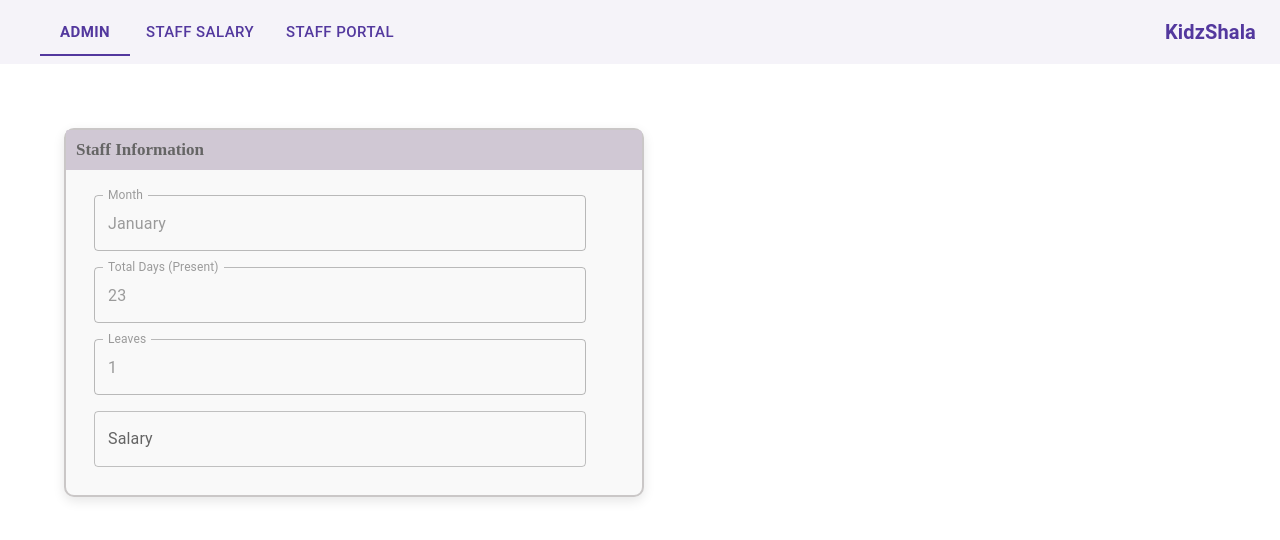
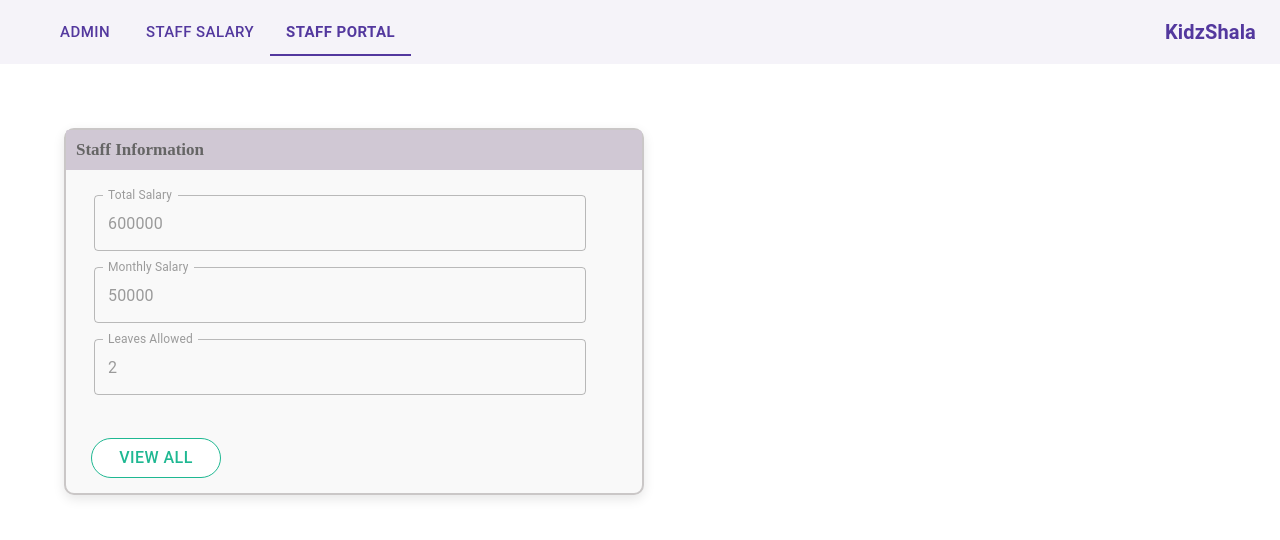
Before and after one commit to anushkasonii/Salary-Portal, a React (Vite) app: page /staff-portal in a window 1280 px wide. Shown: the top 540 px of the page. Built offline with nearby package versions, Linux system fonts and the light colour scheme.

Commit message:
added view all button

```diff
--- a/src/App.jsx
+++ b/src/App.jsx
@@ -18,6 +18,7 @@ import {
 import AdminDashboard from "./components/AdminDashboard";
 import StaffSalary from "./components/StaffSalary";
 import StaffPortal from "./components/StaffPortal";
+import ViewAll from "./components/ViewAll";
 
 function NavigationBar() {
   const location = useLocation();
@@ -26,6 +27,8 @@ function NavigationBar() {
   useEffect(() => {
     if (location.pathname === "/") setSelectedTab(0);
     else if (location.pathname === "/staff-salary") setSelectedTab(1);
+    else if (location.pathname === "/staff-portal") setSelectedTab(2);
+    else if (location.pathname === "/view-all") setSelectedTab(3);
   }, [location]);
 
   return (
@@ -74,6 +77,7 @@ function NavigationBar() {
                 "&.Mui-selected": { color: "#53389E", fontWeight: "bold" },
               }}
             />
+
           </Tabs>
 
         </Box>
@@ -141,8 +145,13 @@ function App() {
             <Route
               path="/staff-portal"
               element={
-                <StaffPortal
-                />
+                <StaffPortal />
+              }
+            />
+            <Route
+              path="/view-all"
+              element={
+                <ViewAll />
               }
             />
           </Routes>
--- a/src/components/StaffPortal.jsx
+++ b/src/components/StaffPortal.jsx
@@ -1,25 +1,22 @@
 import * as React from "react";
 import { useState } from "react";
+import { useNavigate } from "react-router-dom";
 import {
   Paper,
-  Table,
-  TableBody,
-  TableCell,
-  TableContainer,
-  TableHead,
-  TableRow,
-  Typography,
   Box,
   TextField,
+  Button,
+  Typography,
 } from "@mui/material";
 
 function StaffPortal() {
   const [formData, setFormData] = useState({
-    month: "January",
-    presentDays: 23,
-    leaves: 1,
-    salary: "",
+    totalSalary: 600000,
+    monthlySalary: 50000,
+    leavesAllowed: 2,
   });
+
+  const navigate = useNavigate();
 
   const handleInputChange = (e) => {
     const { name, value } = e.target;
@@ -27,6 +24,10 @@ function StaffPortal() {
       ...formData,
       [name]: value,
     });
+  };
+
+  const handleViewAllClick = () => {
+    navigate('/view-all');
   };
 
   return (
@@ -84,8 +85,10 @@ function StaffPortal() {
             <div>
               <TextField
                 id="outlined-multiline-flexible"
-                label="Month"
-                value={formData.month}
+                label="Total Salary"
+                name="totalSalary"
+                value={formData.totalSalary}
+                onChange={handleInputChange}
                 InputProps={{
                   sx: {
                     "&.Mui-focused .MuiOutlinedInput-notchedOutline": {
@@ -126,50 +129,10 @@ function StaffPortal() {
             <div>
               <TextField
                 id="outlined-multiline-flexible"
-                label="Total Days (Present)"
-                value={formData.presentDays}
-                InputProps={{
-                  sx: {
-                    "&.Mui-focused .MuiOutlinedInput-notchedOutline": {
-                      borderColor: "#1FB892", // Border color when focused
-                    },
-                    "& .MuiInputBase-input": {
-                      color: "#000000", // Default text color
-                    },
-                    "&.Mui-focused .MuiInputBase-input": {
-                      color: "#000000", // Text color when focused
-                    },
-                  },
-                }}
-                InputLabelProps={{
-                  sx: {
-                    "&.Mui-focused": {
-                      color: "#1FB892", // Label color when focused
-                    },
-                  },
-                }}
-                disabled
-              />
-            </div>
-          </Box>
-
-          <Box
-            component="form"
-            sx={{
-              "& .MuiTextField-root": {
-                m: 1,
-                width: "61.5ch",
-                marginLeft: 3.5,
-              },
-            }}
-            noValidate
-            autoComplete="off"
-          >
-            <div>
-              <TextField
-                id="outlined-multiline-flexible"
-                label="Leaves"
-                value={formData.leaves}
+                label="Monthly Salary"
+                name="monthlySalary"
+                value={formData.monthlySalary}
+                onChange={handleInputChange}
                 InputProps={{
                   sx: {
                     "&.Mui-focused .MuiOutlinedInput-notchedOutline": {
@@ -211,9 +174,9 @@ function StaffPortal() {
             <div>
               <TextField
                 id="outlined-multiline-flexible"
-                label="Salary"
-                name="salary"
-                value={formData.salary}
+                label="Leaves Allowed"
+                name="leavesAllowed"
+                value={formData.leavesAllowed}
                 onChange={handleInputChange}
                 InputProps={{
                   sx: {
@@ -235,9 +198,33 @@ function StaffPortal() {
                     },
                   },
                 }}
+                disabled
               />
             </div>
           </Box>
+          <Button
+            variant="outlined"
+            sx={{
+              borderRadius: "20px",
+              marginBottom: "15px",
+              marginLeft: "25px",
+              marginTop: "15px",
+              borderColor: "#1FB892",
+              color: "#1FB892",
+              fontSize: "16px",
+              backgroundColor: "white",
+              width: "130px",
+              alignItems: "center",
+              "&:hover": {
+                borderColor: "#1FB892",
+                backgroundColor: "#1FB892",
+                color: "white",
+              },
+            }}
+            onClick={handleViewAllClick}
+          >
+            View All
+          </Button>
         </div>
       </div>
     </Box>
--- /dev/null
+++ b/src/components/ViewAll.jsx
@@ -0,0 +1,154 @@
+import {
+    Box,
+    Paper,
+    Table,
+    TableBody,
+    TableCell,
+    TableContainer,
+    TableHead,
+    TableRow,
+    Typography,
+  } from "@mui/material";
+  import { useState } from "react";
+
+  const months = [
+    { name: "January", workingDays: 23, holidays: 4, weekend: 4 },
+    { name: "February", workingDays: 21, holidays: 3, weekend: 4 },
+    { name: "March", workingDays: 22, holidays: 4, weekend: 5 },
+    { name: "April", workingDays: 24, holidays: 2, weekend: 4 },
+    { name: "May", workingDays: 23, holidays: 4, weekend: 4 },
+    { name: "June", workingDays: 22, holidays: 3, weekend: 5 },
+    { name: "July", workingDays: 23, holidays: 4, weekend: 4 },
+    { name: "August", workingDays: 23, holidays: 4, weekend: 4 },
+    { name: "September", workingDays: 22, holidays: 3, weekend: 5 },
+    { name: "October", workingDays: 23, holidays: 4, weekend: 4 },
+    { name: "November", workingDays: 22, holidays: 3, weekend: 5 },
+    { name: "December", workingDays: 23, holidays: 4, weekend: 4 },
+  ];
+
+  function ViewAll() {
+    const [attendanceData] = useState(
+      months.map((month) => ({
+        month: month.name,
+        presentDays: Math.floor(Math.random() * (month.workingDays - 20 + 1)) + 20,
+        salaryProcessed: true,
+      }))
+    );
+
+    const calculateLeaves = (presentDays, workingDays) => {
+      return workingDays - presentDays;
+    };
+
+    const calculateExtraLeaves = (leaves, leavesAllowed) => {
+      return Math.max(0, leaves - leavesAllowed);
+    };
+
+    const calculatePerDaySalary = (monthlySalary) => {
+      return monthlySalary / 30;
+    };
+
+    const monthlySalary = 50000;
+    const leavesAllowed = 2;
+
+    return (
+      <Box sx={{ py: 4 }}>
+        <Typography variant="h4" gutterBottom sx={{ color: "#53389E" }}>
+          View All Salaries
+        </Typography>
+
+        <TableContainer component={Paper}>
+          <Table>
+            <TableHead>
+              <TableRow sx={{ bgcolor: "#1FB892" }}>
+                <TableCell
+                  align="center"
+                  sx={{ color: "white", fontSize: "16px", fontWeight: "bold" }}
+                >
+                  Month
+                </TableCell>
+                <TableCell
+                  align="center"
+                  sx={{ color: "white", fontSize: "16px", fontWeight: "bold" }}
+                >
+                  Total Working Days
+                </TableCell>
+                <TableCell
+                  align="center"
+                  sx={{ color: "white", fontSize: "16px", fontWeight: "bold" }}
+                >
+                  Weekend
+                </TableCell>
+                <TableCell
+                  align="center"
+                  sx={{ color: "white", fontSize: "16px", fontWeight: "bold" }}
+                >
+                  Holidays
+                </TableCell>
+                <TableCell
+                  align="center"
+                  sx={{ color: "white", fontSize: "16px", fontWeight: "bold" }}
+                >
+                  Total Days (Present)
+                </TableCell>
+                <TableCell
+                  align="center"
+                  sx={{ color: "white", fontSize: "16px", fontWeight: "bold" }}
+                >
+                  Leaves
+                </TableCell>
+                <TableCell
+                  align="center"
+                  sx={{ color: "white", fontSize: "16px", fontWeight: "bold" }}
+                >
+                  Salary Credited
+                </TableCell>
+              </TableRow>
+            </TableHead>
+            <TableBody>
+              {attendanceData.map((attendance, index) => {
+                const month = months[index];
+                const leaves = calculateLeaves(
+                  attendance.presentDays,
+                  month.workingDays
+                );
+                const extraLeaves = calculateExtraLeaves(leaves, leavesAllowed);
+                const perDaySalary = calculatePerDaySalary(monthlySalary);
+                const salaryCredited =
+                  monthlySalary - extraLeaves * perDaySalary;
+
+                return (
+                  <TableRow key={attendance.month}>
+                    <TableCell align="center">{attendance.month}</TableCell>
+                    <TableCell align="center">{month.workingDays}</TableCell>
+                    <TableCell align="center">{month.weekend}</TableCell>
+                    <TableCell align="center">{month.holidays}</TableCell>
+                    <TableCell align="center">{attendance.presentDays}</TableCell>
+                    <TableCell align="center">
+                      {leaves}
+                      {extraLeaves > 0 && (
+                        <Typography
+                          component="span"
+                          sx={{
+                            display: "block",
+                            color: "error.main",
+                            fontSize: "0.75rem",
+                            mt: 0.5,
+                          }}
+                        >
+                          ({extraLeaves} extra{" "}
+                          {extraLeaves === 1 ? "leave" : "leaves"})
+                        </Typography>
+                      )}
+                    </TableCell>
+                    <TableCell align="center">{salaryCredited.toFixed(2)}</TableCell>
+                  </TableRow>
+                );
+              })}
+            </TableBody>
+          </Table>
+        </TableContainer>
+      </Box>
+    );
+  }
+
+  export default ViewAll;
```
Also changed, not shown: src/components/StaffSalary.jsx (+16 -9 lines).
